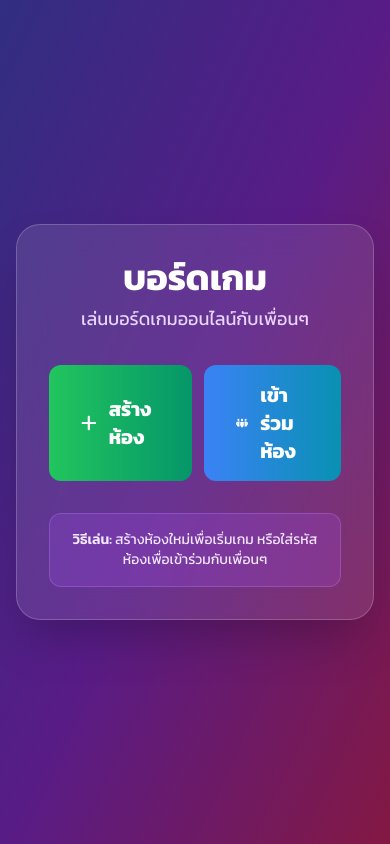
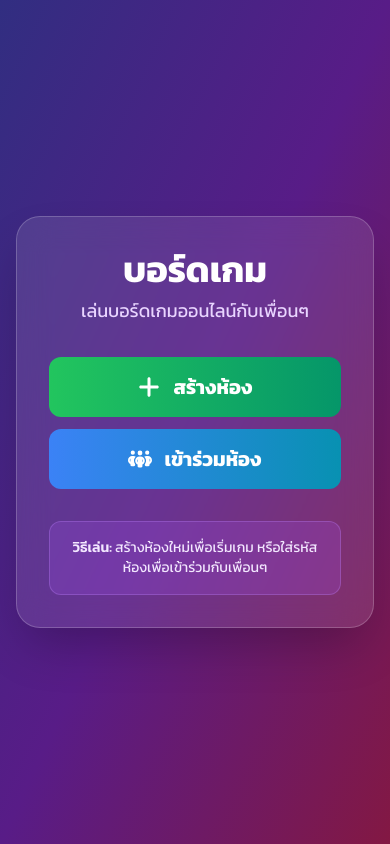
Before and after one commit to h-burin/board-game-online, a Next.js app: page / in a window 390 px wide. Built offline with nearby package versions, Linux system fonts and the light colour scheme.

Commit message:
update ui home page

```diff
--- a/src/app/page.tsx
+++ b/src/app/page.tsx
@@ -20,7 +20,7 @@
           </div>
 
           {/* Action Buttons */}
-          <div className="flex gap-3">
+          <div className="flex gap-3 flex-col sm:flex-row">
             <Link
               href="/create-room"
               className="w-full bg-gradient-to-r from-green-500 to-emerald-600 hover:from-green-600 hover:to-emerald-700 text-white text-xl font-bold py-4 px-8 rounded-xl transition-all transform hover:scale-105 hover:shadow-2xl flex items-center justify-center gap-3 no-underline"
```
